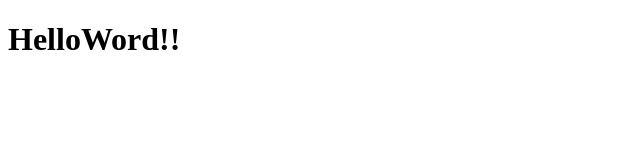
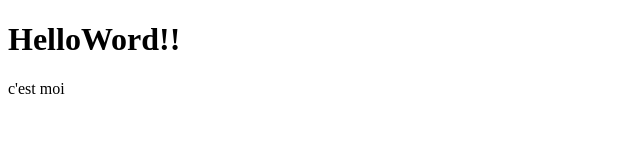
Before and after one commit to SebyySM/sebastien-mtx, a plain HTML site: page index.html in a window 1280 px wide. Shown: the full height of the page, 0-640 px from the left. Drawn offline with Linux system fonts and the light colour scheme.

Commit message:
Update index.html

```diff
--- a/index.html
+++ b/index.html
@@ -7,5 +7,6 @@
 </head>
 <body>
     <h1>HelloWord!!</h1>
+    <p>c'est moi</p>
 </body>
 </html>
```
